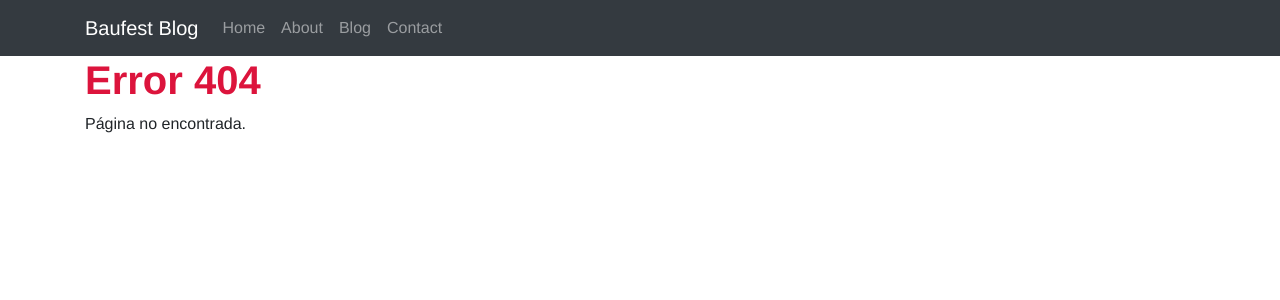
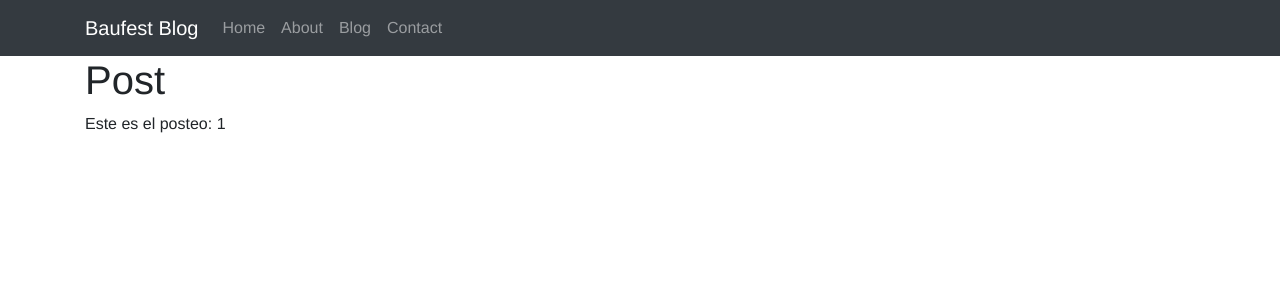
Before and after one commit to rudemex/pei-react-java-baufest-blog, a React app: page /post/1 in a window 1280 px wide. Before the commit this address had no page. Shown: the top 300 px of the page. Built offline with nearby package versions, Linux system fonts and the light colour scheme.

Commit message:
add dynamic route

```diff
--- a/src/components/App.js
+++ b/src/components/App.js
@@ -5,6 +5,7 @@ import Wrapper from '../containers/Wrapper';
 import Home from '../containers/Home';
 import About from '../containers/About';
 import Blog from '../containers/Blog';
+import Post from '../containers/Post';
 import Contact from '../containers/Contact';
 import NotFound from '../containers/NotFound';
 
@@ -17,6 +18,7 @@ class App extends React.Component {
             <Route exact path="/" component={Home} />
             <Route exact path="/about" component={About} />
             <Route exact path="/blog" component={Blog} />
+            <Route path="/post/:id" component={Post} />
             <Route exact path="/contact" component={Contact} />
             <Route component={NotFound} />
           </Switch>
--- /dev/null
+++ b/src/containers/Post.jsx
@@ -0,0 +1,19 @@
+import React, { Component } from 'react';
+
+class Post extends Component {
+  constructor(props) {
+    super(props);
+  }
+  componentDidMount() {
+    console.log(this.props);
+  }
+
+  render() {
+    return <div>
+      <h1>Post</h1>
+      <p>Este es el posteo: {this.props.match.params.id}</p>
+    </div>;
+  }
+}
+
+export default Post;
```
